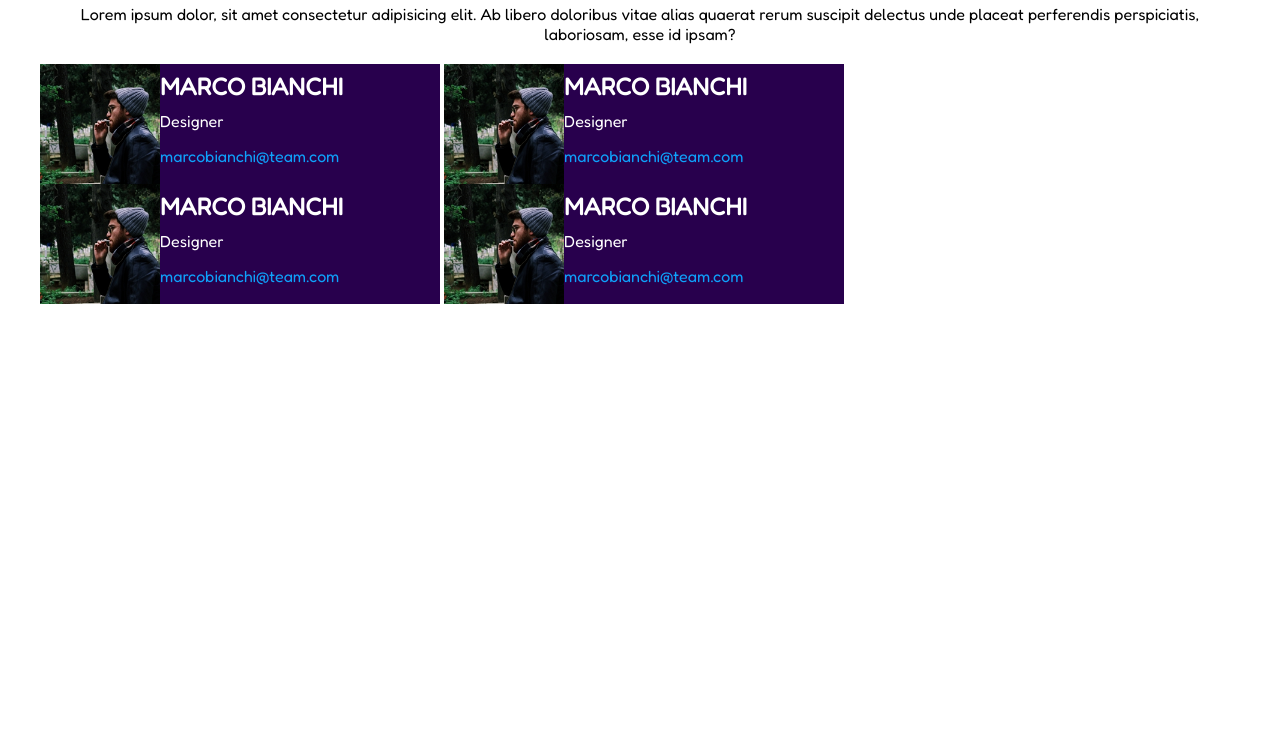
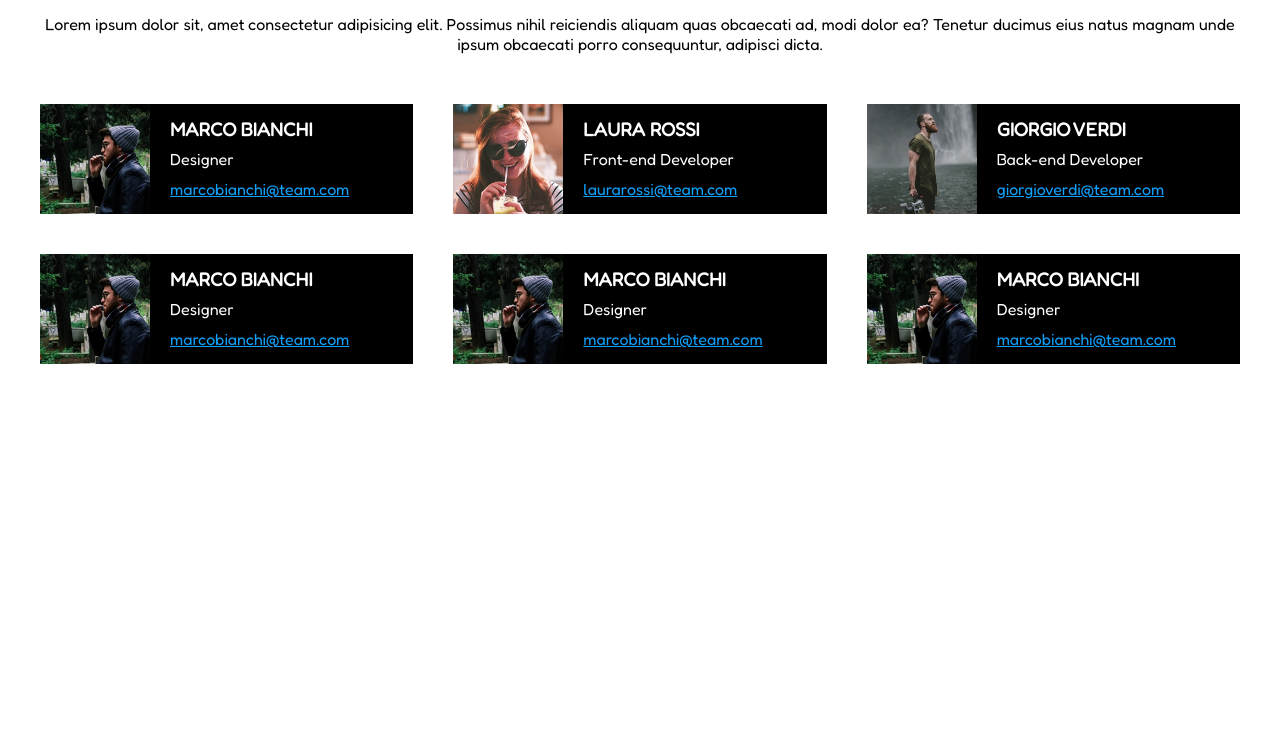
Before and after one commit to SofiaCurreri/html-css-float-cards, a plain HTML site: page index.html in a window 1280 px wide. Shown: the part 65-800 px from the top of the page. Drawn offline with Linux system fonts and the light colour scheme.

Commit message:
apportato correzioni alle cards

```diff
--- a/css/style.css
+++ b/css/style.css
@@ -1,60 +1,67 @@
-*{
+* {
     padding: 0;
     margin: 0;
     box-sizing: border-box;
 }
 
-body{
+body {
     background-color: white;
     font-family: 'Fredoka', sans-serif;
 }
 
-.container{
+.container {
     margin: 0 auto;
     max-width: 1200px;
 }
 
-header{
-    color:rgb(212, 10, 78);
+h1 {
+    color: rgb(212, 10, 78);
     text-align: center;
+    margin-top: 20px;
 }
 
 .intro{
     margin-top: 30px;
+    margin-bottom: 30px;
     text-align: center;
 }
 
+.clearfix::after,
+.row::after
+{
+    content: '';
+    clear: both;
+    display: table;
+}
+
 .row{
-    margin-top: 20px;
-    /*text-align: justify;*/
+    margin: 0 -20px;
+}
+
+.column{
+    width: calc(100% / 3);
+    padding: 20px;
+    float: left;
+}
+
+.card{
+    background-color: black;
+    height: 110px;
     color: white;
 }
 
-.column{
-    display: inline-block;
-    width: 400px;
-    background-color: rgb(40, 0, 77);
-    line-height: 35px;
+.card-img,
+.card-img > img {
+    height: 100%;
+    float: left;
+    margin-right: 10px;
 }
 
-.left{
-    max-width: 30%;
-    float: left;
+.card-details{
+    padding: 10px;
+    line-height: calc(90px / 3);
 }
 
-.text-profile{
-    vertical-align: middle;
-    margin-left: 100px;
-    margin-top: 5px;
-}
-
-.clearfix::after,
-.row::after{
-    content: '';
-    clear: both;
-    display: block;
-}
-
-.email{
+a{
     color: rgb(15, 161, 251);
 }
--- a/index.html
+++ b/index.html
@@ -4,6 +4,7 @@
     <meta charset="UTF-8">
     <meta http-equiv="X-UA-Compatible" content="IE=edge">
     <meta name="viewport" content="width=device-width, initial-scale=1.0">
+
     <title>Floating Cards</title>
 
     <!-- Import font -->
@@ -13,64 +14,125 @@
 
     <!-- Link CSS -->
     <link rel="stylesheet" href="./css/style.css">
-</head>
 
 <body>
 
-    <!-- Titolo -->
-    <div class="container">
+    <!-- Titolo e intro -->
+    <section class="container">
         <header>
-            <h1>Meet our team</h1>
+            <h1> Meet our team</h1>
+            <p class="intro"> Lorem ipsum dolor sit, amet consectetur adipisicing elit. Possimus nihil reiciendis aliquam quas obcaecati ad, modi dolor ea? Tenetur ducimus eius natus magnam unde ipsum obcaecati porro consequuntur, adipisci dicta. </p>
         </header>
-
-        <!-- Introduzione -->
-        <section class="intro">
-            <p>
-                Lorem ipsum dolor, sit amet consectetur adipisicing elit. Ab libero doloribus vitae alias quaerat rerum suscipit delectus unde placeat perferendis perspiciatis, laboriosam, esse id ipsam?
-            </p>
-        </section>
 
         <!-- Sezione cards -->
         <div class="row">
-            <div class="column clearfix">
-                <img class="left" src="./img/male1.png" alt="Foto maschio 1">
-                <div class="text-profile">
-                    <h2> MARCO BIANCHI </h2>
-                    <p> Designer </p>
-                    <p class="email"> marcobianchi&commat;team.com </p>
+
+            <!-- Card 1 -->
+
+            <div class="column">
+
+                <div class="card">
+                    <div class="card-img">
+                        <img src="./img/male1.png" alt="foto maschio 1">
+                    </div>
+                    <div class="card-details">
+                        <h3> MARCO BIANCHI</h3>
+                        <p> Designer </p>
+                        <a href="mailto:marcobianchi@team.com"> marcobianchi@team.com </a>
+                    </div>
                 </div>
+
             </div>
 
-            <div class="column clearfix">
-                <img class="left" src="./img/male1.png" alt="Foto maschio 1">
-                <div class="text-profile">
-                    <h2> MARCO BIANCHI </h2>
-                    <p> Designer </p>
-                    <p class="email"> marcobianchi&commat;team.com </p>
+            <!-- Card 2 -->
+
+            <div class="column">
+
+                <div class="card">
+                    <div class="card-img">
+                        <img src="./img/female1.png" alt="foto donna 1">
+                    </div>
+                    <div class="card-details">
+                        <h3> LAURA ROSSI</h3>
+                        <p> Front-end Developer </p>
+                        <a href="mailto:laurarossi@team.com"> laurarossi@team.com </a>
+                    </div>
                 </div>
+
             </div>
 
-            <div class="column clearfix">
-                <img class="left" src="./img/male1.png" alt="Foto maschio 1">
-                <div class="text-profile">
-                    <h2> MARCO BIANCHI </h2>
-                    <p> Designer </p>
-                    <p class="email"> marcobianchi&commat;team.com </p>
+            <!-- Card 3 -->
+
+            <div class="column">
+
+                <div class="card">
+                    <div class="card-img">
+                        <img src="./img/male2.png" alt="foto maschio 2">
+                    </div>
+                    <div class="card-details">
+                        <h3> GIORGIO VERDI</h3>
+                        <p> Back-end Developer </p>
+                        <a href="mailto:giorgioverdi@team.com"> giorgioverdi@team.com </a>
+                    </div>
                 </div>
+
             </div>
 
-            <div class="column clearfix">
-                <img class="left" src="./img/male1.png" alt="Foto maschio 1">
-                <div class="text-profile">
-                    <h2> MARCO BIANCHI </h2>
-                    <p> Designer </p>
-                    <p class="email"> marcobianchi&commat;team.com </p>
+            <!-- Card 4 -->
+
+            <div class="column">
+
+                <div class="card">
+                    <div class="card-img">
+                        <img src="./img/male1.png" alt="foto maschio 1">
+                    </div>
+                    <div class="card-details">
+                        <h3> MARCO BIANCHI</h3>
+                        <p> Designer </p>
+                        <a href="mailto:marcobianchi@team.com"> marcobianchi@team.com </a>
+                    </div>
                 </div>
+
+            </div>
+
+            <!-- Card 5 -->
+
+            <div class="column">
+
+                <div class="card">
+                    <div class="card-img">
+                        <img src="./img/male1.png" alt="foto maschio 1">
+                    </div>
+                    <div class="card-details">
+                        <h3> MARCO BIANCHI</h3>
+                        <p> Designer </p>
+                        <a href="mailto:marcobianchi@team.com"> marcobianchi@team.com </a>
+                    </div>
+                </div>
+
+            </div>
+
+            <!-- Card 6 -->
+
+            <div class="column">
+
+                <div class="card">
+                    <div class="card-img">
+                        <img src="./img/male1.png" alt="foto maschio 1">
+                    </div>
+                    <div class="card-details">
+                        <h3> MARCO BIANCHI</h3>
+                        <p> Designer </p>
+                        <a href="mailto:marcobianchi@team.com"> marcobianchi@team.com </a>
+                    </div>
+                </div>
+
             </div>
 
 
+
         </div>
-    </div>
+    </section>
 
 </body>
 </html>
```
